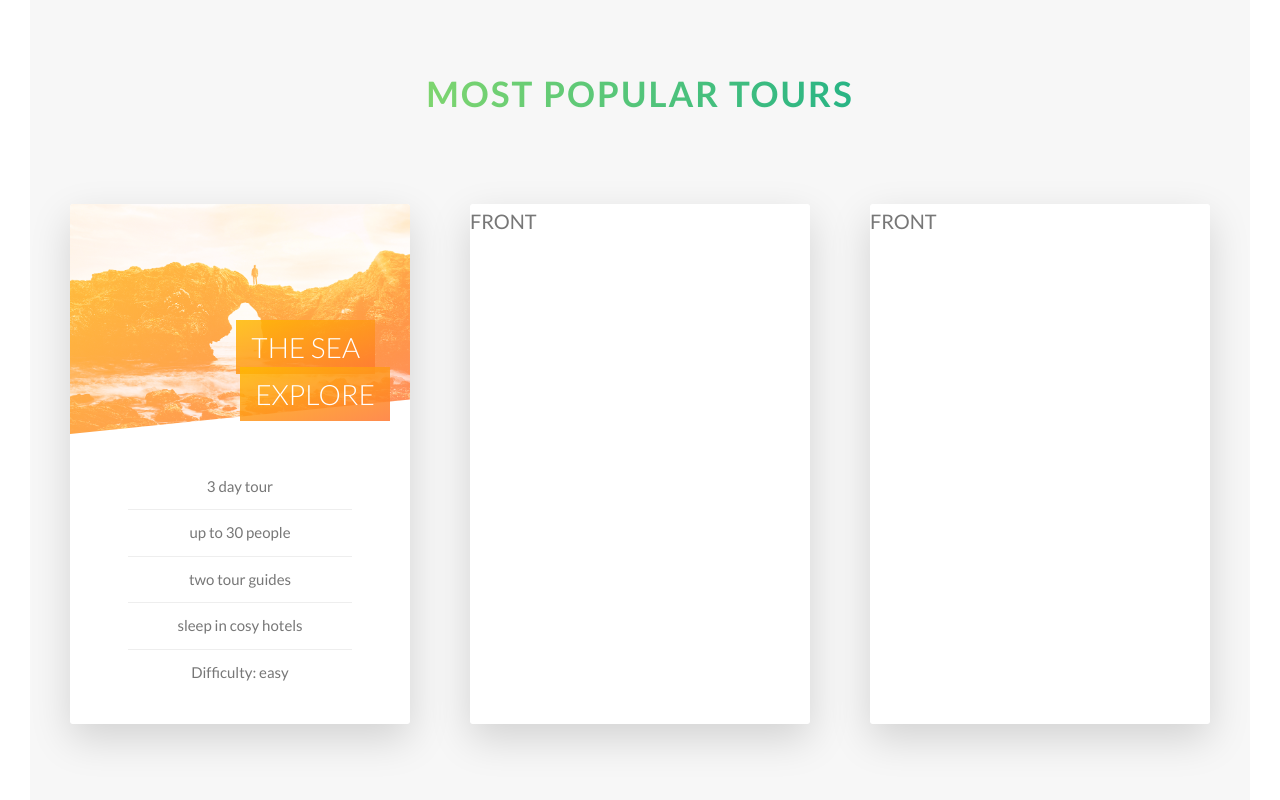
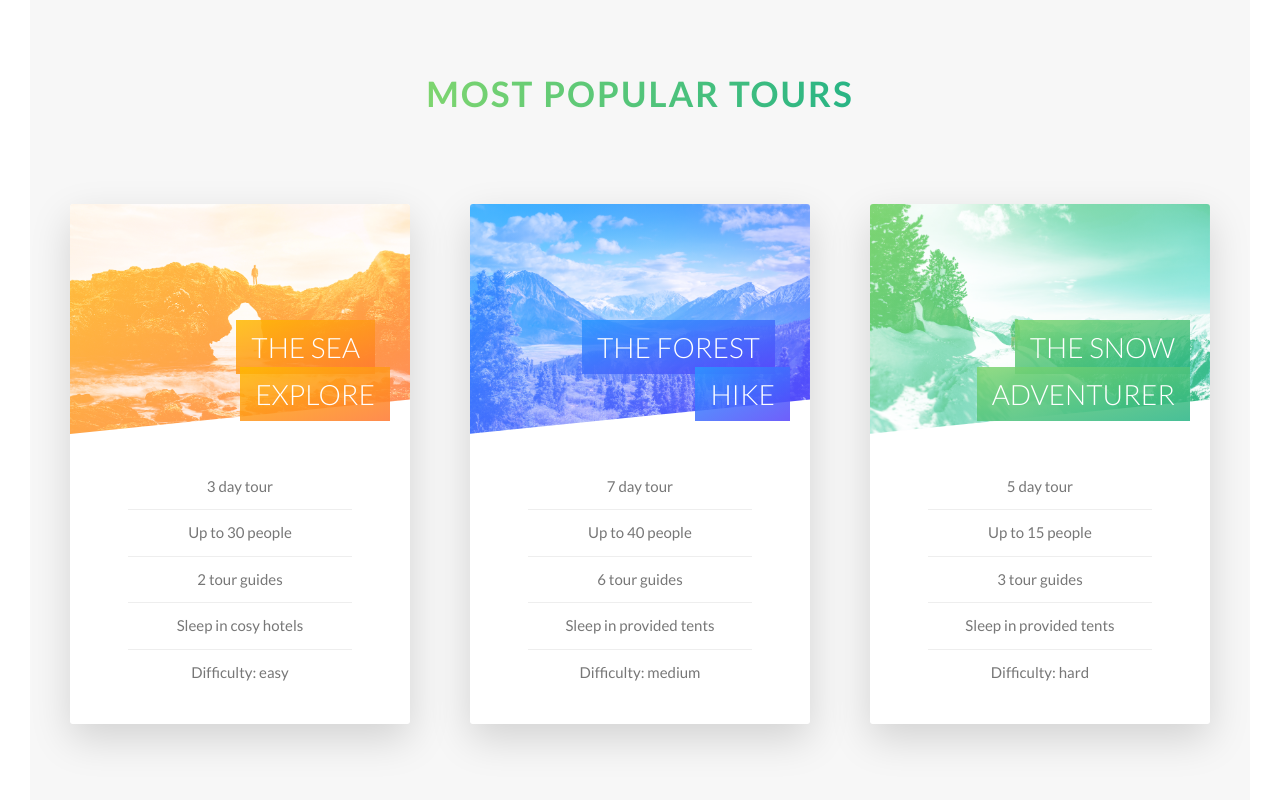
Before and after one commit to shaneiadt/natours, a website: page index.html in a window 1280 px wide. Shown: the part 2309-3109 px from the top of the page. Drawn offline with Linux system fonts and the light colour scheme.

Commit message:
duplicate card design

```diff
--- a/index.html
+++ b/index.html
@@ -109,9 +109,9 @@
                         <div class="card__details">
                             <ul>
                                 <li>3 day tour</li>
-                                <li>up to 30 people</li>
-                                <li>two tour guides</li>
-                                <li>sleep in cosy hotels</li>
+                                <li>Up to 30 people</li>
+                                <li>2 tour guides</li>
+                                <li>Sleep in cosy hotels</li>
                                 <li>Difficulty: easy</li>
                             </ul>
                         </div>
@@ -130,20 +130,60 @@
             <div class="col-1-of-3">
                 <div class="card">
                     <div class="card__side card__side--front">
-                        FRONT
+                        <div class="card__picture card__picture--2">&nbsp;</div>
+                        <h4 class="card__heading">
+                            <span class="card__heading-span card__heading-span--2">
+                                The Forest Hike
+                            </span>
+                        </h4>
+                        <div class="card__details">
+                            <ul>
+                                <li>7 day tour</li>
+                                <li>Up to 40 people</li>
+                                <li>6 tour guides</li>
+                                <li>Sleep in provided tents</li>
+                                <li>Difficulty: medium</li>
+                            </ul>
+                        </div>
                     </div>
                     <div class="card__side card__side--back card__side--back-2">
-                        BACK
+                        <div class="card__cta">
+                            <div class="card__price-box">
+                                <p class="card__price-only">Only</p>
+                                <p class="card__price-value">$297</p>
+                            </div>
+                            <a href="#" class="btn btn--white">Book Now!</a>
+                        </div>
                     </div>
                 </div>
             </div>
             <div class="col-1-of-3">
                 <div class="card">
                     <div class="card__side card__side--front">
-                        FRONT
+                        <div class="card__picture card__picture--3">&nbsp;</div>
+                        <h4 class="card__heading">
+                            <span class="card__heading-span card__heading-span--3">
+                                The Snow Adventurer
+                            </span>
+                        </h4>
+                        <div class="card__details">
+                            <ul>
+                                <li>5 day tour</li>
+                                <li>Up to 15 people</li>
+                                <li>3 tour guides</li>
+                                <li>Sleep in provided tents</li>
+                                <li>Difficulty: hard</li>
+                            </ul>
+                        </div>
                     </div>
                     <div class="card__side card__side--back card__side--back-3">
-                        BACK
+                        <div class="card__cta">
+                            <div class="card__price-box">
+                                <p class="card__price-only">Only</p>
+                                <p class="card__price-value">$297</p>
+                            </div>
+                            <a href="#" class="btn btn--white">Book Now!</a>
+                        </div>
                     </div>
                 </div>
             </div>
--- a/sass/components/_card.scss
+++ b/sass/components/_card.scss
@@ -74,6 +74,24 @@
         ),
         url("../img/nat-5.jpg");
     }
+
+    &--2 {
+      background-image: linear-gradient(
+          to right bottom,
+          $color-tertiary-light,
+          $color-tertiary-dark
+        ),
+        url("../img/nat-6.jpg");
+    }
+
+    &--3 {
+      background-image: linear-gradient(
+          to right bottom,
+          $color-primary-light,
+          $color-primary-dark
+        ),
+        url("../img/nat-7.jpg");
+    }
   }
 
   &__heading {
@@ -98,6 +116,22 @@
         to right bottom,
         rgba($color-secondary-light, 0.85),
         rgba($color-secondary-dark, 0.85)
+      );
+    }
+
+    &--2 {
+      background-image: linear-gradient(
+        to right bottom,
+        rgba($color-tertiary-light, 0.85),
+        rgba($color-tertiary-dark, 0.85)
+      );
+    }
+
+    &--3 {
+      background-image: linear-gradient(
+        to right bottom,
+        rgba($color-primary-light, 0.85),
+        rgba($color-primary-dark, 0.85)
       );
     }
   }
```
Also changed, not shown: css/style.css.
